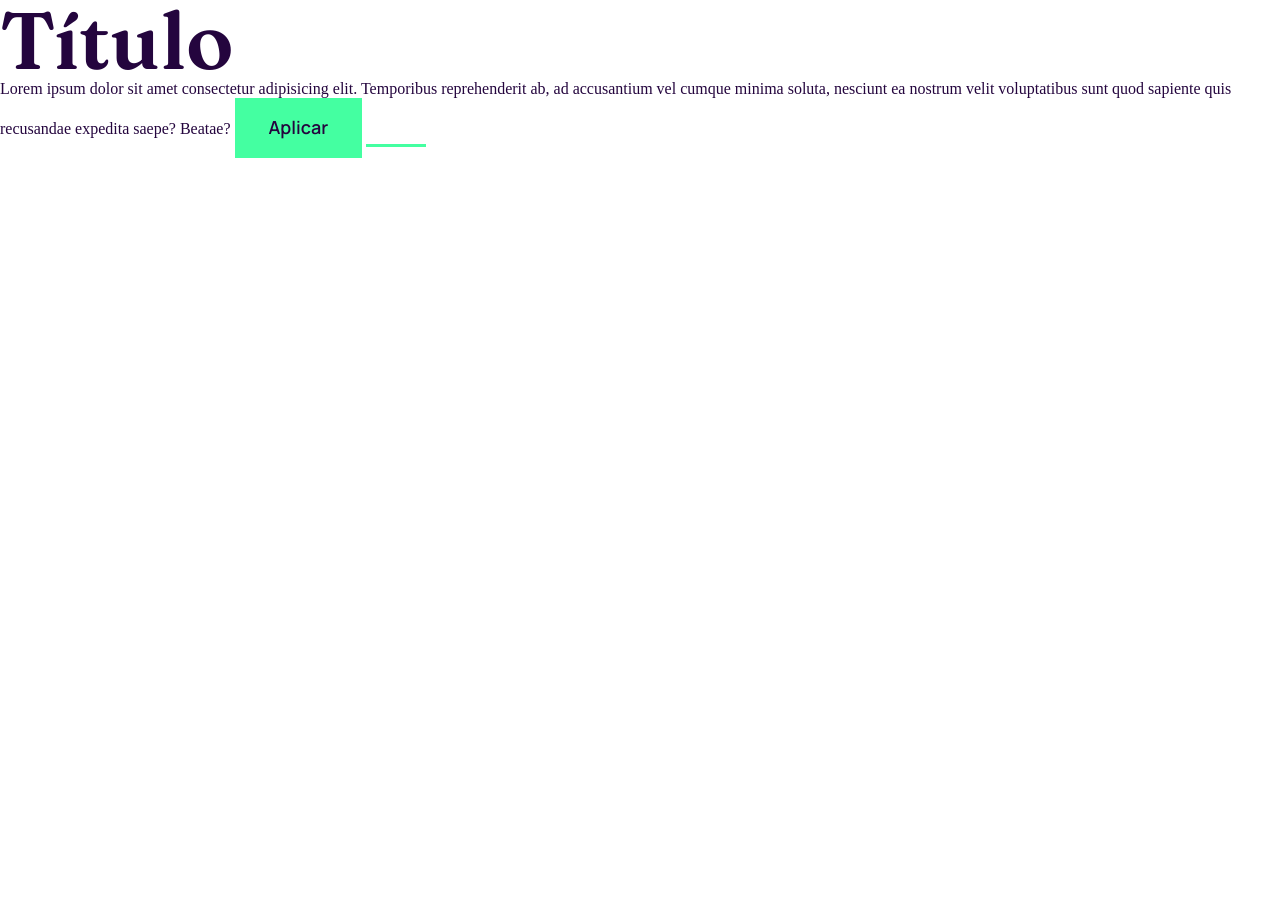
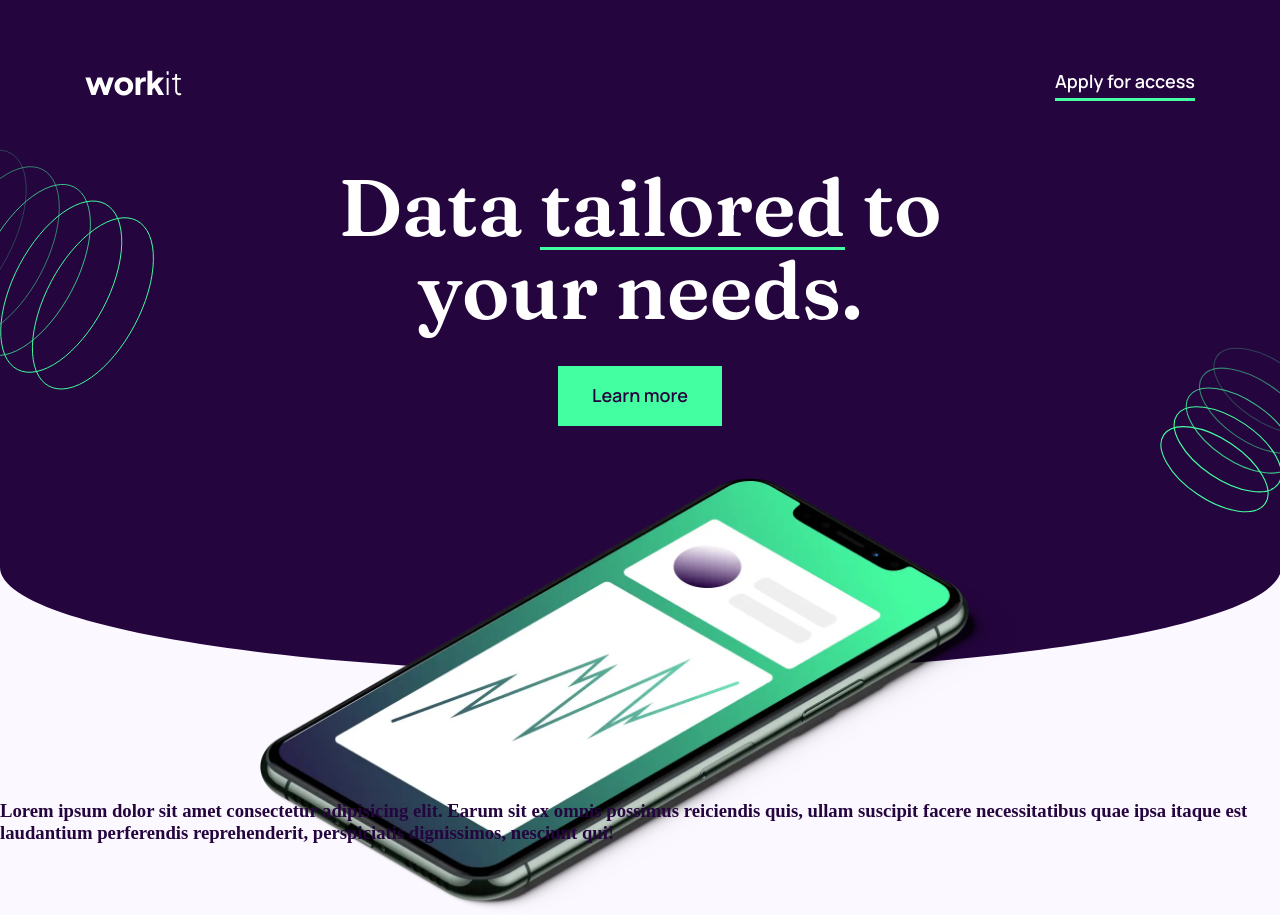
Before and after one commit to diegopereira0/workit-lp, a plain HTML site: page index.html in a window 1280 px wide. Before the commit the page ends 800 px from the top, so only its background shows below. Drawn offline with Linux system fonts and the light colour scheme.

Commit message:
header e primeira dobra

```diff
--- a/css/global.css
+++ b/css/global.css
@@ -23,10 +23,25 @@ ul {
   list-style: none;
 }
 
+img {
+  display: block;
+  max-width: 100%;
+  height: 100%;
+}
+
+.container {
+  max-width: 1110px;
+  margin-left: auto;
+  margin-right: auto;
+  padding-left: 20px;
+  padding-right: 20px;
+}
+
 .btn-primary,
 .btn-secondary {
   font: 600 1.125rem/1.77 "Manrope", sans-serif;
   display: inline-block;
+  padding: 0.625rem 0;
   text-align: center;
   transition: 0.3s;
 }
@@ -58,3 +73,14 @@ ul {
   height: 3px;
   background: var(--accent);
 }
+
+@media (max-width: 800px) {
+  .btn-primary,
+  .btn-secondary {
+    font: 600 1rem/2 "Manrope", sans-serif;
+  }
+
+  .btn-primary {
+    padding: 0.75rem 1.5rem;
+  }
+}
--- a/css/home.css
+++ b/css/home.css
@@ -1,3 +1,160 @@
 body {
   color: var(--primary);
+  background-color: var(--support-100);
 }
+
+.hero-wrapper {
+  height: 100vh;
+}
+
+.hero-bg {
+  background-color: var(--primary);
+  position: relative;
+  z-index: -2;
+  height: 70vh;
+}
+
+.elements {
+  width: 100%;
+  height: 100%;
+  position: absolute;
+  overflow: hidden;
+  z-index: -1;
+}
+
+.hero-bg > .elements::before,
+.hero-bg > .elements::after {
+  content: "";
+  display: block;
+  max-width: 100%;
+  position: absolute;
+}
+
+.hero-bg > .elements::before {
+  background: url("../img/bg-pattern-1.svg") no-repeat;
+  background-size: contain;
+  width: 300px;
+  height: 300px;
+  top: 130px;
+  left: -120px;
+}
+
+.hero-bg > .elements::after {
+  background: url("../img/bg-pattern-2.svg") no-repeat;
+  background-size: contain;
+  width: 200px;
+  height: 200px;
+  top: 330px;
+  right: -65px;
+}
+
+.wave {
+  position: absolute;
+  bottom: -120px;
+  left: 0;
+  width: 100%;
+  overflow: hidden;
+  line-height: 0;
+  z-index: -1;
+}
+
+.wave svg {
+  position: relative;
+  display: block;
+  width: calc(100% + 1.3px);
+  height: 120px;
+}
+
+.wave .shape-fill {
+  fill: var(--primary);
+}
+
+.header {
+  padding: 3.5rem 0;
+}
+
+.header-menu {
+  display: flex;
+  flex-wrap: wrap;
+  align-items: center;
+  justify-content: space-between;
+}
+
+.hero-info {
+  display: grid;
+  grid-template-columns: 1fr;
+  justify-items: center;
+}
+
+.hero-info h1 {
+  text-align: center;
+  max-width: 12ch;
+  margin-bottom: 2.25rem;
+}
+
+.hero-info h1 > span {
+  display: inline-block;
+}
+
+.hero-info h1 > span::after {
+  content: "";
+  display: block;
+  width: 100%;
+  height: 3px;
+  background-color: var(--accent);
+}
+
+.hero-info > a {
+  margin-bottom: 3.25rem;
+}
+
+.hero-img {
+  max-width: 760px;
+}
+
+@media (max-width: 800px) {
+  .hero-wrapper {
+    height: 75vh;
+  }
+
+  .hero-bg {
+    height: 50vh;
+  }
+
+  .hero-bg > .elements::before {
+    top: 130px;
+    left: -190px;
+  }
+
+  .hero-bg > .elements::after {
+    top: 270px;
+    right: -125px;
+  }
+
+  .header {
+    padding: 2rem 0;
+  }
+
+  .hero-img {
+    max-width: 514px;
+  }
+}
+
+@media (max-width: 600px) {
+  .hero-wrapper {
+    height: 65vh;
+  }
+
+  .hero-bg {
+    height: 40vh;
+  }
+
+  .hero-bg > .elements::before,
+  .hero-bg > .elements::after {
+    display: none;
+  }
+
+  .hero-img {
+    max-width: 330px;
+  }
+}
--- a/index.html
+++ b/index.html
@@ -13,14 +13,50 @@
     <title>Workit</title>
   </head>
   <body>
-    <h1 class="heading-1 primary">Título</h1>
-    <p>
-      Lorem ipsum dolor sit amet consectetur adipisicing elit. Temporibus
-      reprehenderit ab, ad accusantium vel cumque minima soluta, nesciunt ea
-      nostrum velit voluptatibus sunt quod sapiente quis recusandae expedita
-      saepe? Beatae?
-      <a class="btn-primary" href="./">Aplicar</a>
-      <a class="btn-secondary" href="./">Aplicar</a>
-    </p>
+    <div class="hero-wrapper">
+      <section class="hero-bg">
+        <div class="elements"></div>
+        <div class="hero container">
+          <header class="header">
+            <nav class="header-menu">
+              <div>
+                <img src="./img/logo-light.svg" alt="" />
+              </div>
+              <a class="btn-secondary" href="./">Apply for access</a>
+            </nav>
+          </header>
+          <div class="hero-info">
+            <h1 class="heading-1 support-0">
+              Data <span>tailored</span> to your needs.
+            </h1>
+            <a class="btn-primary" href="./">Learn more</a>
+            <div class="hero-img">
+              <img src="./img/image-hero.webp" alt="Ilustração de celular" />
+            </div>
+          </div>
+        </div>
+        <div class="wave">
+          <svg
+            data-name="Layer 1"
+            xmlns="http://www.w3.org/2000/svg"
+            viewBox="0 0 1200 120"
+            preserveAspectRatio="none"
+          >
+            <path
+              d="M0,0V7.23C0,65.52,268.63,112.77,600,112.77S1200,65.52,1200,7.23V0Z"
+              class="shape-fill"
+            ></path>
+          </svg>
+        </div>
+      </section>
+    </div>
+    <main class="principal">
+      <h3>
+        Lorem ipsum dolor sit amet consectetur adipisicing elit. Earum sit ex
+        omnis possimus reiciendis quis, ullam suscipit facere necessitatibus
+        quae ipsa itaque est laudantium perferendis reprehenderit, perspiciatis
+        dignissimos, nesciunt qui!
+      </h3>
+    </main>
   </body>
 </html>
```
